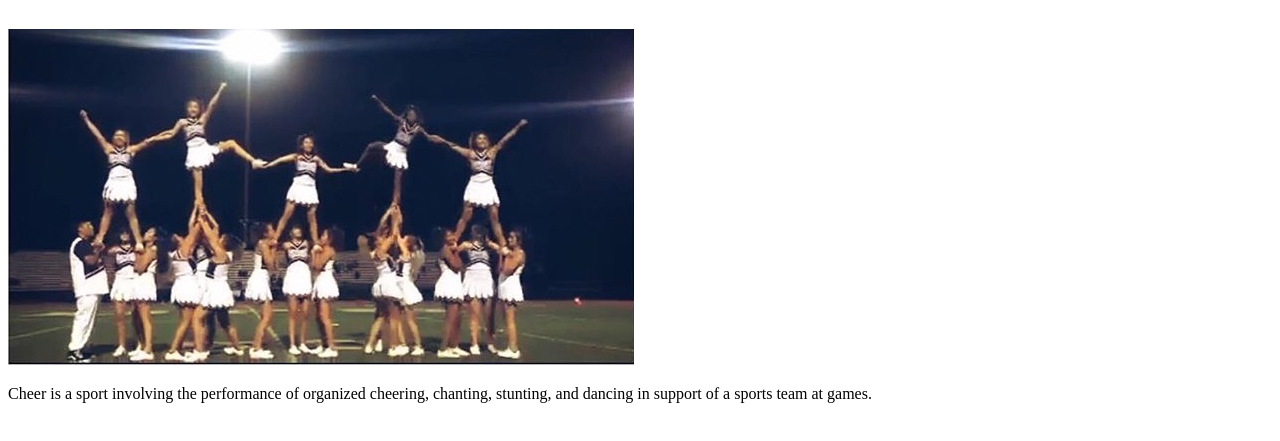
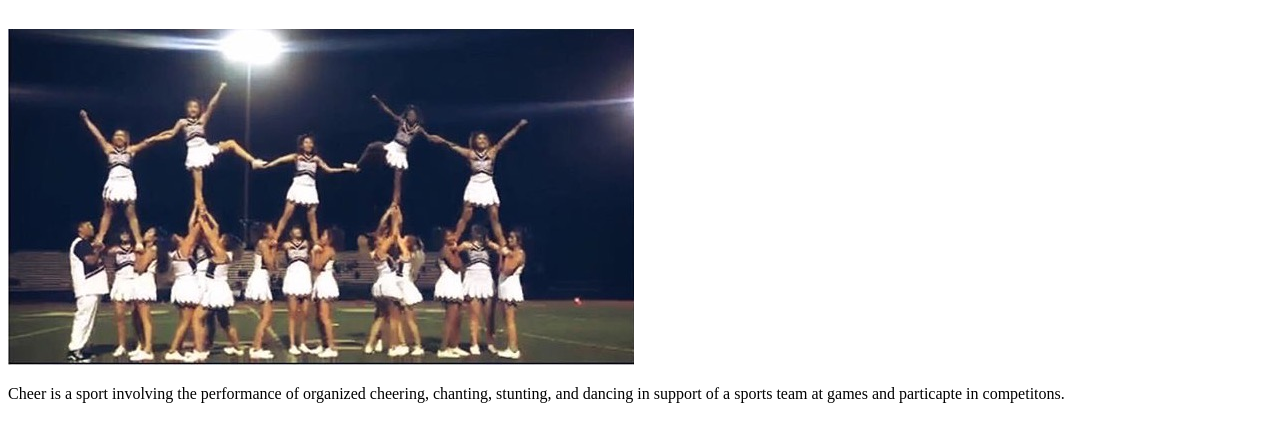
Before and after one commit to Ashleyraie/Cheer-Website, a plain HTML site: page index.html in a window 1280 px wide. Shown: the part 67-508 px from the top of the page. Drawn offline with Linux system fonts and the light colour scheme; a web font is replaced by a local one.

Commit message:
edit to def.

```diff
--- a/index.html
+++ b/index.html
@@ -8,8 +8,7 @@
 <h1>Cheer Athletes</h1>
 <img src="FullSizeRender.jpg">
 <img scr="FullSizeRender(3).jpg">
-  <p>Cheer is a sport involving the performance of organized cheering, chanting, stunting, and dancing in support of a sports team at games.
-</p>
+  <p>Cheer is a sport involving the performance of organized cheering, chanting, stunting, and dancing in support of a sports team at games and particapte in competitons.</p>
   <p id="sentence2"></p>
 </body>
 </html>
```
